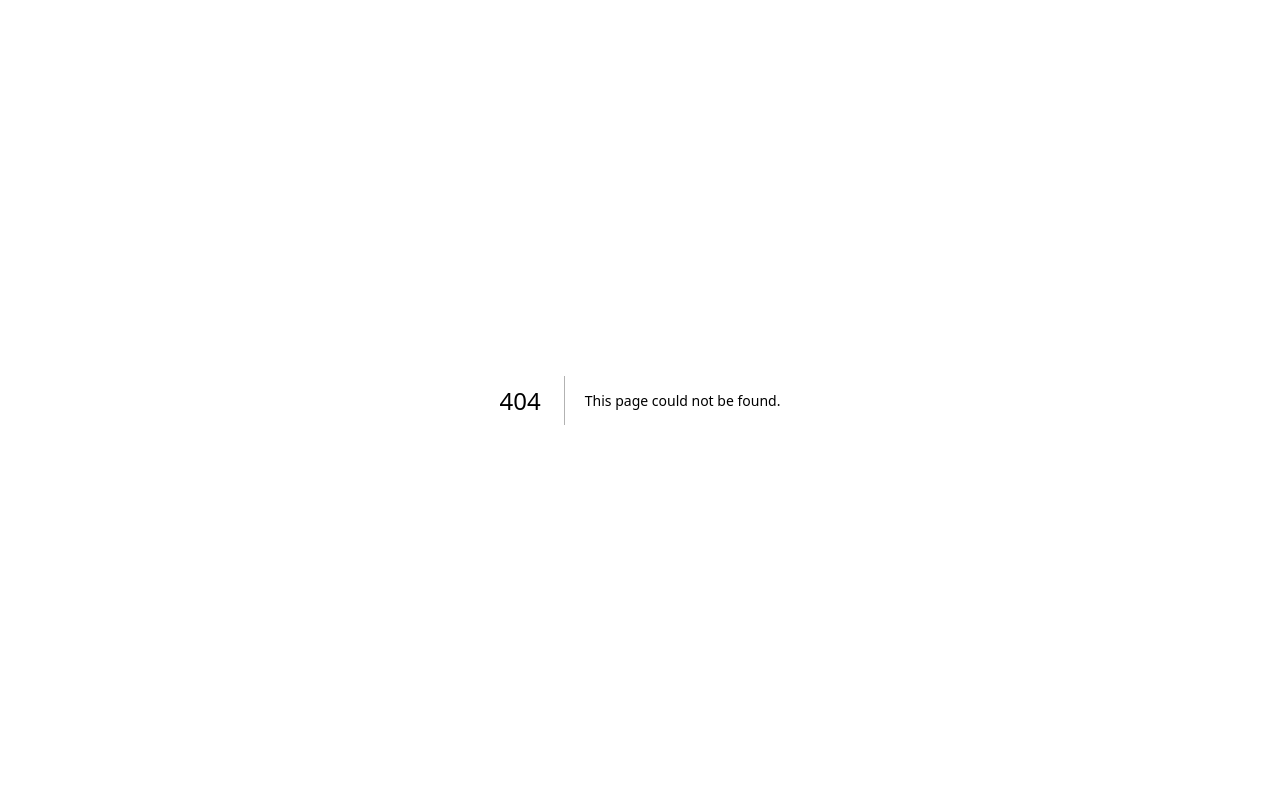
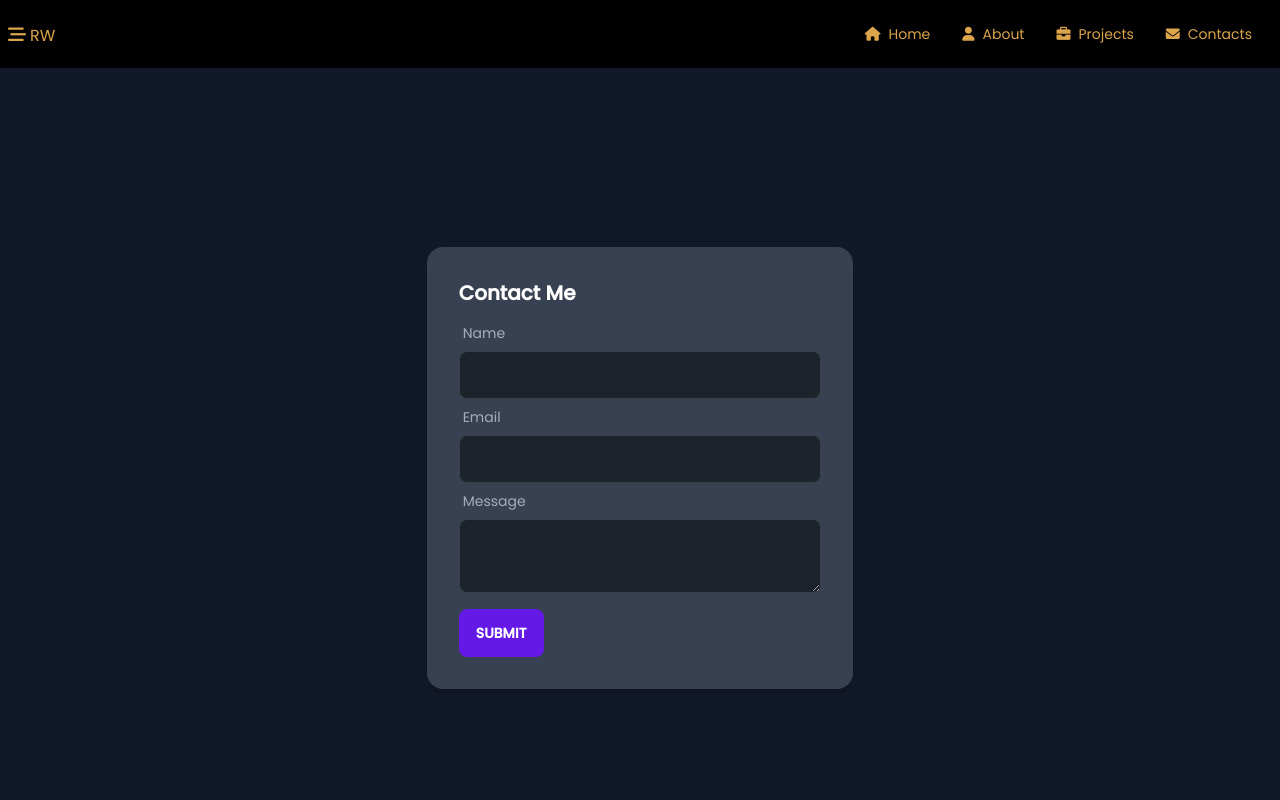
Before and after one commit to RW2023/nextport, a Next.js app: page /contact in a window 1280 px wide. Before the commit this address had no page. Shown: the top 800 px of the page. Built offline with nearby package versions, Linux system fonts and the light colour scheme.

Commit message:
create contact page create form component edit navbar component

```diff
--- /dev/null
+++ b/components/Form/Form.jsx
@@ -0,0 +1,55 @@
+import React from 'react'
+
+function Form() {
+  return (
+    <div
+      className="flex justify-center items-center h-screen"
+      data-theme="dark"
+    >
+      <div className="card shadow-lg w-1/3">
+        <div className="card-body">
+          <h2 className="card-title">Contact Me</h2>
+          <form onSubmit={handleSubmit}>
+            <div className="form-control">
+              <label className="label">
+                <span className="label-text">Name</span>
+              </label>
+              <input
+                type="text"
+                name="name"
+                className="input input-bordered"
+                required
+              />
+            </div>
+            <div className="form-control">
+              <label className="label">
+                <span className="label-text">Email</span>
+              </label>
+              <input
+                type="email"
+                name="email"
+                className="input input-bordered"
+                required
+              />
+            </div>
+            <div className="form-control">
+              <label className="label">
+                <span className="label-text">Message</span>
+              </label>
+              <textarea
+                name="message"
+                className="textarea textarea-bordered"
+                required
+              ></textarea>
+            </div>
+            <button type="submit" className="btn btn-primary">
+              Submit
+            </button>
+          </form>
+        </div>
+      </div>
+    </div>
+  );
+}
+
+export default Form
--- a/components/Navbar/Navbar.jsx
+++ b/components/Navbar/Navbar.jsx
@@ -26,10 +26,10 @@ function Navbar() {
               <i className="fas fa-briefcase"></i> Projects
             </Link>
           </li>
-          {/*  add a Contacts link */}
-          {/* <li>
-            <Link href="/contacts"><i className="fas fa-envelope"></i> Contacts</Link>
-          </li> */}
+
+          <li>
+            <Link href="/contact"><i className="fas fa-envelope"></i> Contacts</Link>
+          </li>
         </ul>
       </div>
     </div>
--- /dev/null
+++ b/pages/contact/index.js
@@ -0,0 +1,77 @@
+// pages/ContactMe.js
+
+import Navbar from '@/components/Navbar/Navbar';
+import Footer from '@/components/Footer/Footer'; // Import your existing Footer component
+import React from 'react';
+
+const ContactMe = () => {
+  const handleSubmit = async (e) => {
+    e.preventDefault();
+    const formData = new FormData(e.target);
+    const data = Object.fromEntries(formData);
+
+    const res = await fetch('/api/contact', {
+      method: 'POST',
+      headers: {
+        'Content-Type': 'application/json',
+      },
+      body: JSON.stringify(data),
+    });
+
+    const result = await res.json();
+    console.log(result);
+  };
+
+  return (
+    <>
+      <Navbar />
+      <div className="flex justify-center items-center h-screen bg-gray-900">
+        <div className="card bg-gray-700 shadow-lg w-1/3">
+          <div className="card-body">
+            <h2 className="card-title text-white">Contact Me</h2>
+            <form onSubmit={handleSubmit}>
+              <div className="form-control">
+                <label className="label text-white">
+                  <span className="label-text">Name</span>
+                </label>
+                <input
+                  type="text"
+                  name="name"
+                  className="input input-bordered"
+                  required
+                />
+              </div>
+              <div className="form-control">
+                <label className="label text-white">
+                  <span className="label-text">Email</span>
+                </label>
+                <input
+                  type="email"
+                  name="email"
+                  className="input input-bordered"
+                  required
+                />
+              </div>
+              <div className="form-control">
+                <label className="label text-white">
+                  <span className="label-text">Message</span>
+                </label>
+                <textarea
+                  name="message"
+                  className="textarea textarea-bordered"
+                  required
+                ></textarea>
+              </div>
+              <button type="submit" className="btn btn-primary mt-4">
+                Submit
+              </button>
+            </form>
+          </div>
+        </div>
+      </div>
+      <Footer /> {/* Use your existing Footer component */}
+    </>
+  );
+};
+
+export default ContactMe;
```
